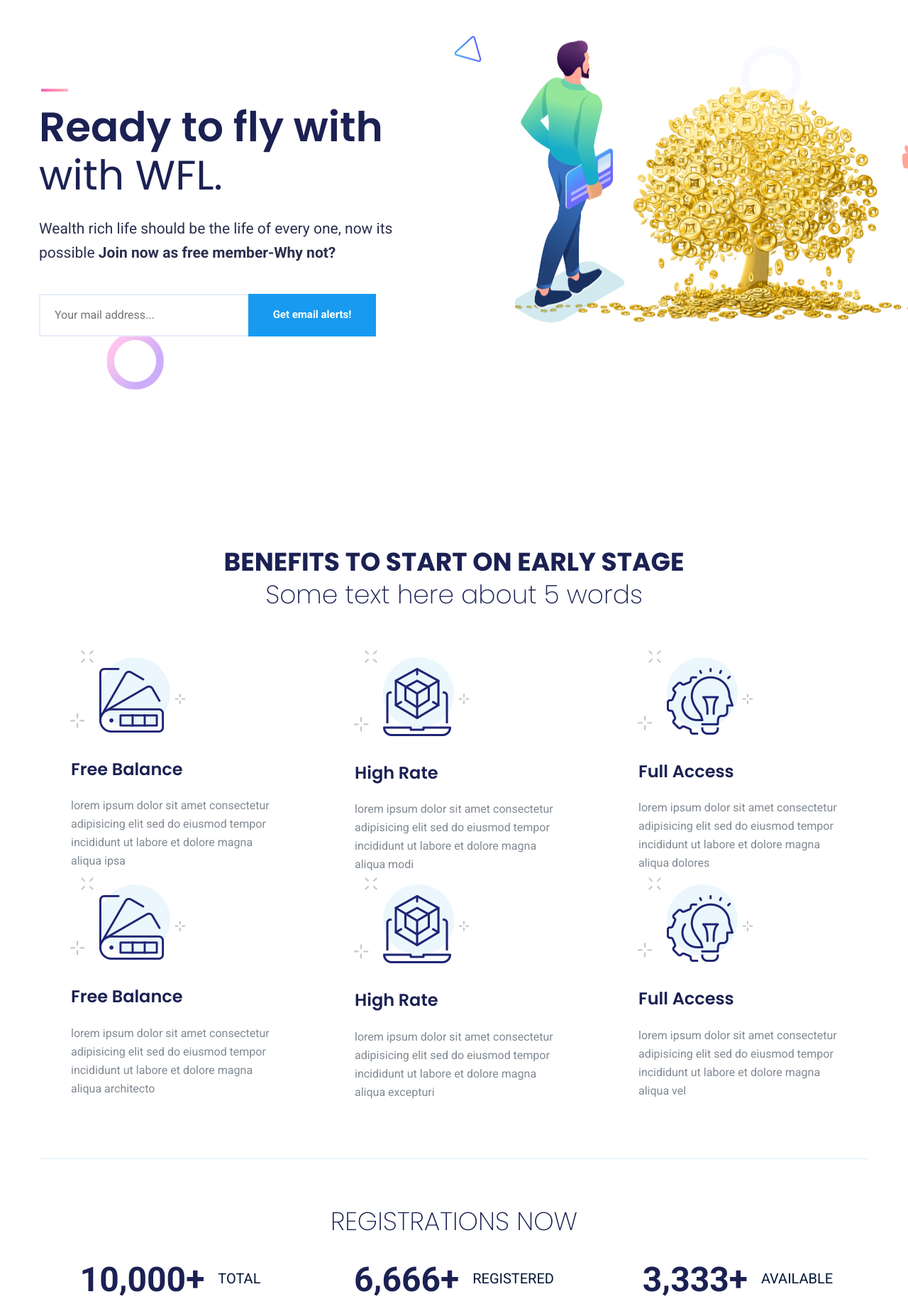
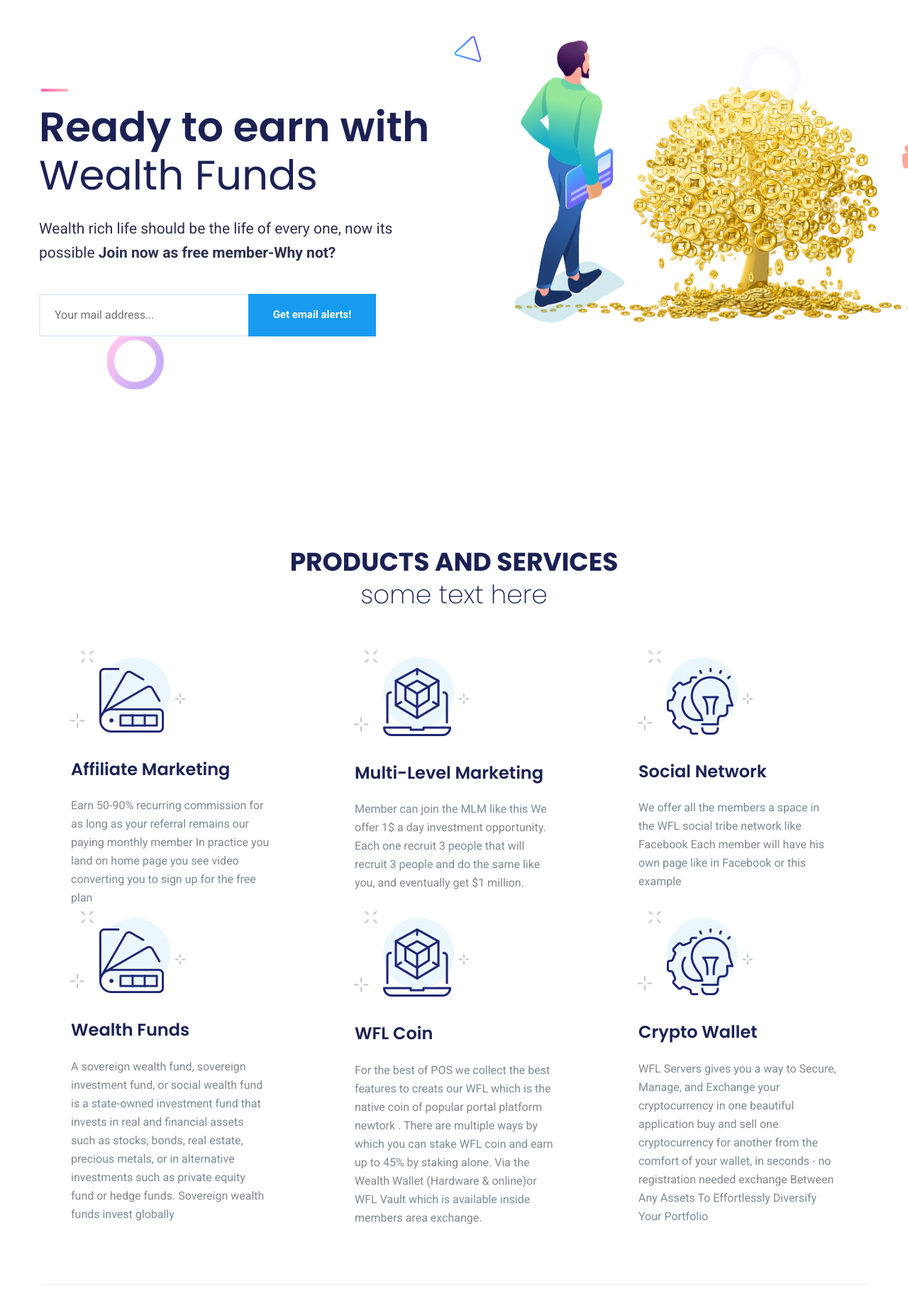
Before and after one commit to IkramKhan-DevOps/wfl-portal, a Django app: page / in a window 1280 px wide. Shown: the part 95-1925 px from the top of the page at 71% size. Run offline with Django 3.2, Linux system fonts and the light colour scheme; some libraries are stand-ins or nearby versions.

Commit message:
WEBSITE: application content has been changed to first design

```diff
--- a/src/website/templates/website/home.html
+++ b/src/website/templates/website/home.html
@@ -21,10 +21,13 @@
                 <div class="row">
                     <div class="col-lg-6">
                         <div class="web-app-banner-text web-app-headline pera-content">
-                            <h1 class="cd-headline push">Ready to fly with <span class="cd-words-wrapper">
-                                    <b class="is-visible"> with WFL.</b>
-                                    <b>Our Coin</b>
-                                    <b>Services</b>
+                            <h1 class="cd-headline push">Ready to earn with <span class="cd-words-wrapper">
+                                    <b class="is-visible"> Affiliate Marketing</b>
+                                    <b>ML Marketing</b>
+                                    <b>Social Network</b>
+                                    <b>Wealth Funds</b>
+                                    <b>WFL Coin</b>
+                                    <b>Crypto Wallet</b>
                                 </span>
                             </h1>
                             <p>Wealth rich life should be the life of every one, now its possible
@@ -69,7 +72,7 @@
     <section id="web-app-feature" class="web-app-feature-section">
         <div class="container">
             <div class="web-app-section-title web-app-headline text-center">
-                <h2>BENEFITS TO START ON EARLY STAGE<span>Some text here about 5 words</span></h2>
+                <h2>PRODUCTS AND SERVICES<span>some text here</span></h2>
             </div>
             <div class="web-app-feature-content">
                 <div class="row justify-content-center">
@@ -85,8 +88,12 @@
                                 <img src="{% static 'theme/img/web-application/icon/f-icon1.png' %}" alt="">
                             </div>
                             <div class="web-app-feature-text web-app-headline pera-content">
-                                <h3><a href="#">Free Balance</a></h3>
-                                <p>{% lorem 20 w %}</p>
+                                <h3><a href="#">Affiliate Marketing</a></h3>
+                                <p>Earn 50-90% recurring commission for as long as your referral remains our paying
+                                    monthly member
+                                    In practice you land on home page you see video converting you to sign up for the
+                                    free
+                                    plan</p>
                             </div>
                         </div>
                     </div>
@@ -102,8 +109,11 @@
                                 <img src="{% static 'theme/img/web-application/icon/f-icon2.png' %}" alt="">
                             </div>
                             <div class="web-app-feature-text web-app-headline pera-content">
-                                <h3><a href="#">High Rate</a></h3>
-                                <p>{% lorem 20 w %}</p>
+                                <h3><a href="#">Multi-Level Marketing</a></h3>
+                                <p>Member can join the MLM like this
+                                    We offer 1$ a day investment opportunity. Each one recruit 3 people that will
+                                    recruit 3
+                                    people and do the same like you, and eventually get $1 million.</p>
                             </div>
                         </div>
                     </div>
@@ -119,8 +129,9 @@
                                 <img src="{% static 'theme/img/web-application/icon/f-icon3.png' %}" alt="">
                             </div>
                             <div class="web-app-feature-text web-app-headline">
-                                <h3><a href="#">Full Access</a></h3>
-                                <p>{% lorem 20 w %}</p>
+                                <h3><a href="#">Social Network</a></h3>
+                                <p>We offer all the members a space in the WFL social tribe network like Facebook
+                                    Each member will have his own page like in Facebook or this example</p>
                             </div>
                         </div>
                     </div>
@@ -136,8 +147,11 @@
                                 <img src="{% static 'theme/img/web-application/icon/f-icon1.png' %}" alt="">
                             </div>
                             <div class="web-app-feature-text web-app-headline pera-content">
-                                <h3><a href="#">Free Balance</a></h3>
-                                <p>{% lorem 20 w %}</p>
+                                <h3><a href="#">Wealth Funds</a></h3>
+                                <p>A sovereign wealth fund, sovereign investment fund, or social wealth fund is a
+                                    state-owned investment fund that invests in real and financial assets such as
+                                    stocks, bonds, real estate, precious metals, or in alternative investments such as
+                                    private equity fund or hedge funds. Sovereign wealth funds invest globally</p>
                             </div>
                         </div>
                     </div>
@@ -153,8 +167,13 @@
                                 <img src="{% static 'theme/img/web-application/icon/f-icon2.png' %}" alt="">
                             </div>
                             <div class="web-app-feature-text web-app-headline pera-content">
-                                <h3><a href="#">High Rate</a></h3>
-                                <p>{% lorem 20 w %}</p>
+                                <h3><a href="#">WFL Coin</a></h3>
+                                <p>For the best of POS we collect the best features to creats our WFL which is the
+                                    native
+                                    coin of popular portal platform newtork . There are multiple ways by which you can
+                                    stake WFL coin and earn up to 45% by staking alone. Via the Wealth Wallet (Hardware
+                                    &amp; online)or WFL Vault which is available inside members area exchange.
+                                </p>
                             </div>
                         </div>
                     </div>
@@ -170,8 +189,11 @@
                                 <img src="{% static 'theme/img/web-application/icon/f-icon3.png' %}" alt="">
                             </div>
                             <div class="web-app-feature-text web-app-headline">
-                                <h3><a href="#">Full Access</a></h3>
-                                <p>{% lorem 20 w %}</p>
+                                <h3><a href="#">Crypto Wallet</a></h3>
+                                <p>WFL Servers gives you a way to Secure, Manage, and Exchange your cryptocurrency in
+                                    one beautiful application buy and sell one cryptocurrency for another from the
+                                    comfort of your wallet, in seconds - no registration needed exchange Between Any
+                                    Assets To Effortlessly Diversify Your Portfolio</p>
                             </div>
                         </div>
                     </div>
@@ -193,7 +215,7 @@
                 <div class="col-md-4">
                     <div class="web-app-fun-fact-counter">
                         <div class="web-app-fun-fact-number pera-content">
-                            <span class="odometer" data-count="10000">00</span><strong>+</strong>
+                            <span class="odometer" data-count="10000">00</span><strong></strong>
                             <p>TOTAL</p>
                             <div class="fun-bottom-shape"><img
                                     src="{% static 'theme/img/web-application/shape/fn-sh1.png' %}" alt=""></div>
@@ -203,7 +225,7 @@
                 <div class="col-md-4">
                     <div class="web-app-fun-fact-counter">
                         <div class="web-app-fun-fact-number pera-content">
-                            <span class="odometer" data-count="6666">00</span><strong>+</strong>
+                            <span class="odometer" data-count="6666">00</span><strong></strong>
                             <p>REGISTERED</p>
                             <div class="fun-bottom-shape"><img
                                     src="{% static 'theme/img/web-application/shape/fn-sh2.png' %}" alt=""></div>
@@ -213,7 +235,7 @@
                 <div class="col-md-4">
                     <div class="web-app-fun-fact-counter">
                         <div class="web-app-fun-fact-number pera-content">
-                            <span class="odometer" data-count="3333">00</span><strong>+</strong>
+                            <span class="odometer" data-count="3333">00</span><strong></strong>
                             <p>AVAILABLE</p>
                             <div class="fun-bottom-shape"><img
                                     src="{% static 'theme/img/web-application/shape/fn-sh3.png' %}" alt=""></div>
@@ -232,7 +254,7 @@
                 <div class="col-md-3">
                     <div class="web-app-fun-fact-counter">
                         <div class="web-app-fun-fact-number pera-content">
-                            <span class="odometer" id="days">00</span><strong>+</strong>
+                            <span class="odometer" id="days">00</span><strong>-</strong>
                             <p>DAYS</p>
                             <div class="fun-bottom-shape"><img
                                     src="{% static 'theme/img/web-application/shape/fn-sh1.png' %}" alt=""></div>
@@ -242,7 +264,7 @@
                 <div class="col-md-3">
                     <div class="web-app-fun-fact-counter">
                         <div class="web-app-fun-fact-number pera-content">
-                            <span class="odometer" id="hours">00</span><strong>+</strong>
+                            <span class="odometer" id="hours">00</span><strong>-</strong>
                             <p>HOURS</p>
                             <div class="fun-bottom-shape"><img
                                     src="{% static 'theme/img/web-application/shape/fn-sh2.png' %}" alt=""></div>
@@ -252,7 +274,7 @@
                 <div class="col-md-3">
                     <div class="web-app-fun-fact-counter">
                         <div class="web-app-fun-fact-number pera-content">
-                            <span class="odometer" id="minutes">00</span><strong>+</strong>
+                            <span class="odometer" id="minutes">00</span><strong>-</strong>
                             <p>MINUTES</p>
                             <div class="fun-bottom-shape"><img
                                     src="{% static 'theme/img/web-application/shape/fn-sh3.png' %}" alt=""></div>
@@ -262,7 +284,7 @@
                 <div class="col-md-3">
                     <div class="web-app-fun-fact-counter">
                         <div class="web-app-fun-fact-number pera-content">
-                            <span class="odometer" id="seconds">00</span><strong>+</strong>
+                            <span class="odometer" id="seconds">00</span><strong>-</strong>
                             <p>SECONDS</p>
                             <div class="fun-bottom-shape"><img
                                     src="{% static 'theme/img/web-application/shape/fn-sh1.png' %}" alt=""></div>
@@ -483,7 +505,8 @@
                 <div class="web-app-newslatter-wrap">
                     <div class="web-app-section-title text-center pera-content web-app-headline">
                         <h2>Get the latest update of WFL Services <span>Subscribe Now!</span></h2>
-                        <p>{% lorem 20 w %}</p>
+                        <p>WFL will sent you secure notifications about our services, news, offers, safety alerts and
+                            many other informative and important things</p>
                     </div>
                     <div class="web-app-newslatter-form position-relative">
                         <input type="text" placeholder="Enter your mail address">
```
